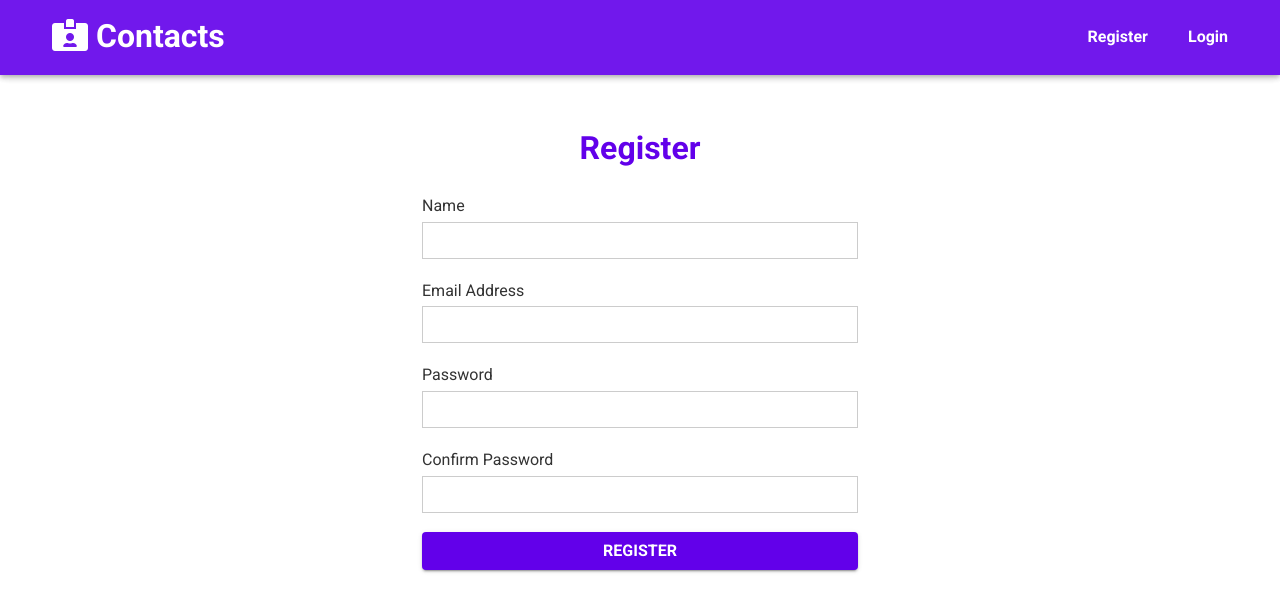
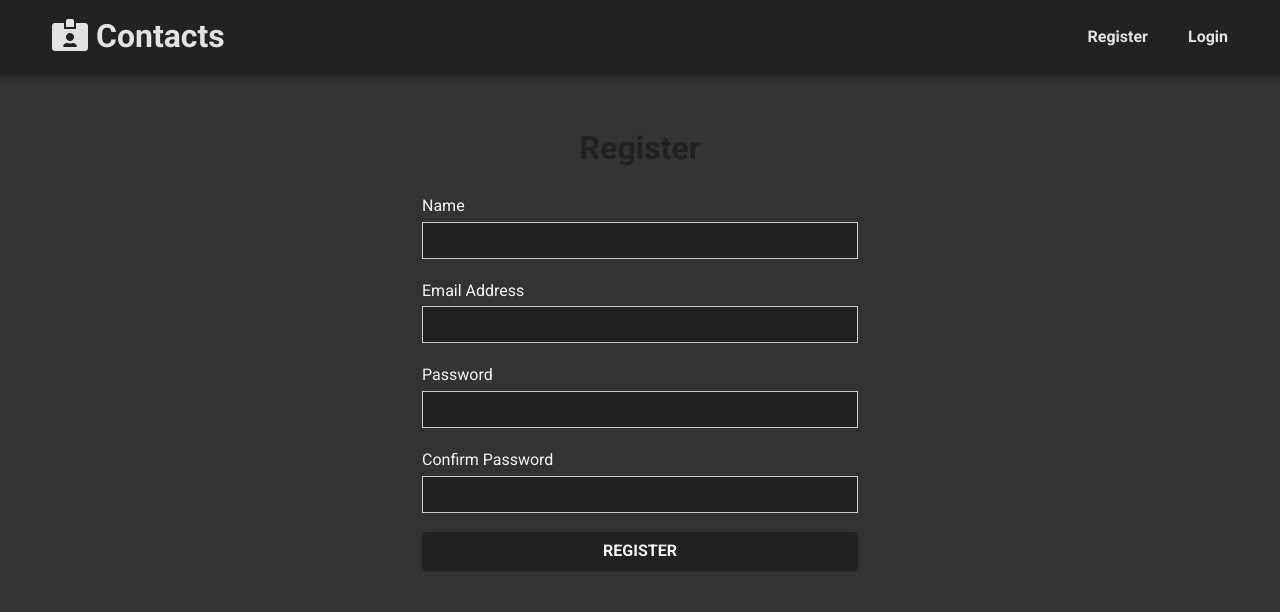
Before and after one commit to koftov/contact-keeper, a React (Create React App) app in the folder client/: page /register in a window 1280 px wide. Shown: the top 612 px of the page. Built offline with nearby package versions, Linux system fonts and the light colour scheme; no server answers.

Commit message:
Update App.css

```diff
--- a/client/src/App.css
+++ b/client/src/App.css
@@ -1,6 +1,6 @@
 /* Global Styles */
 :root {
-  --primary-color: #6200ea;
+  --primary-color: #212121;
   --dark-color: #333333;
   --light-color: #f4f4f4;
   --danger-color: #dc3545;
@@ -17,8 +17,8 @@ body {
   font-family: "Roboto", sans-serif;
   font-size: 1rem;
   line-height: 1.6;
-  background-color: #fff;
-  color: #333;
+  background-color: #333;
+  color: whitesmoke;
 }
 
 a {
@@ -234,7 +234,7 @@ img {
 .badge-primary,
 .alert-primary {
   background: var(--primary-color);
-  color: #fff;
+  color: whitesmoke;
 }
 
 .btn-light,
@@ -250,7 +250,7 @@ img {
 .badge-dark,
 .alert-dark {
   background: var(--dark-color);
-  color: #fff;
+  color: whitesmoke;
 }
 
 .btn-danger,
@@ -258,7 +258,7 @@ img {
 .badge-danger,
 .alert-danger {
   background: var(--danger-color);
-  color: #fff;
+  color: whitesmoke;
 }
 
 .btn-success,
@@ -266,14 +266,14 @@ img {
 .badge-success,
 .alert-success {
   background: var(--success-color);
-  color: #fff;
+  color: whitesmoke;
 }
 
 .btn-white,
 .bg-white,
 .badge-white,
 .alert-white {
-  background: #fff;
+  background: whitesmoke;
   color: #333;
   border: #ccc solid 1px;
 }
@@ -293,6 +293,8 @@ img {
 
 /* Forms */
 input {
+  color: whitesmoke;
+  background: var(--primary-color);
   margin: 1.2rem 0;
 }
 
@@ -383,7 +385,7 @@ table th {
 }
 
 .navbar a {
-  color: #fff;
+  color: whitesmoke;
   padding: 1rem;
   margin: 0 0.25rem;
   border-radius: 5px;
```
